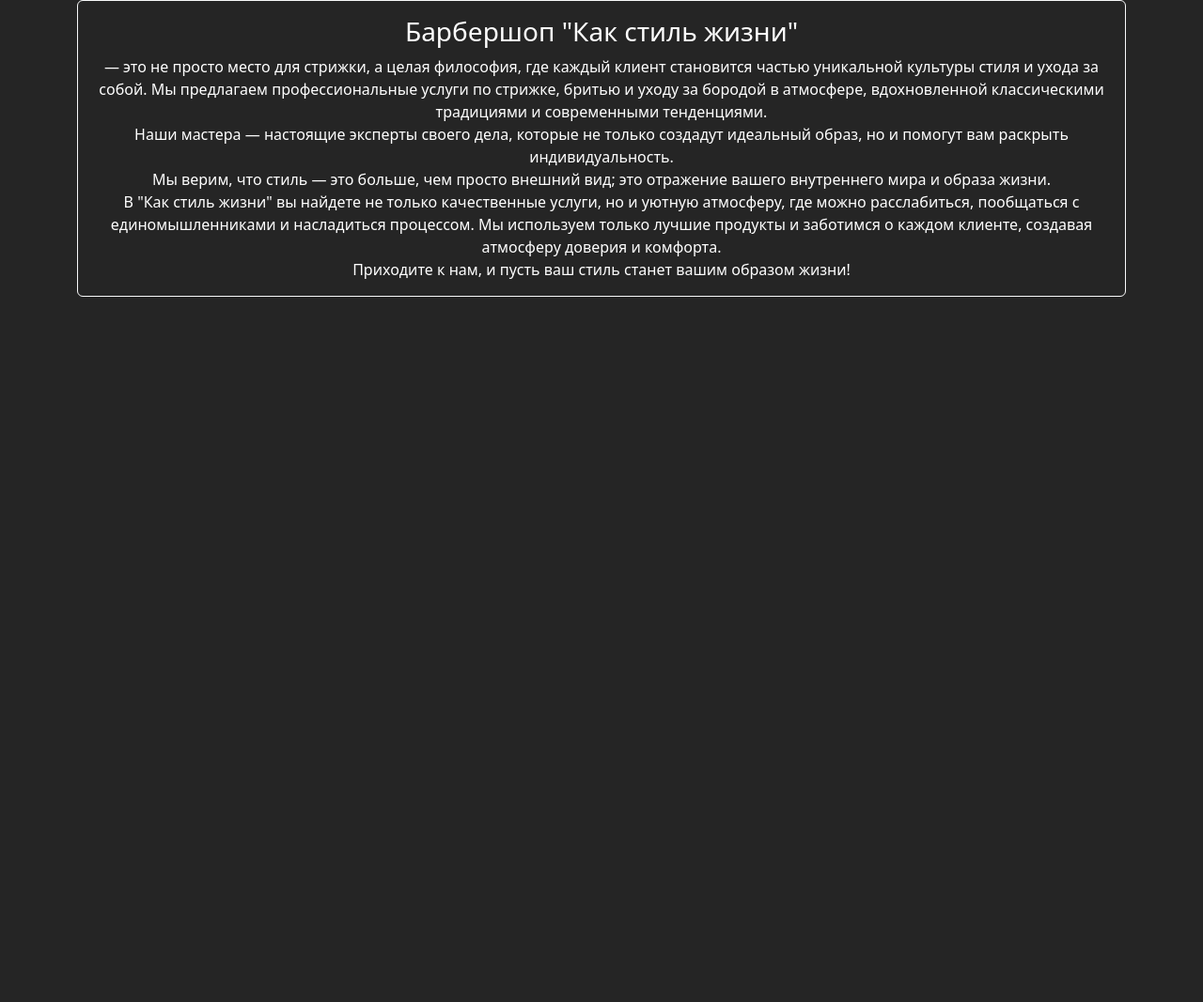
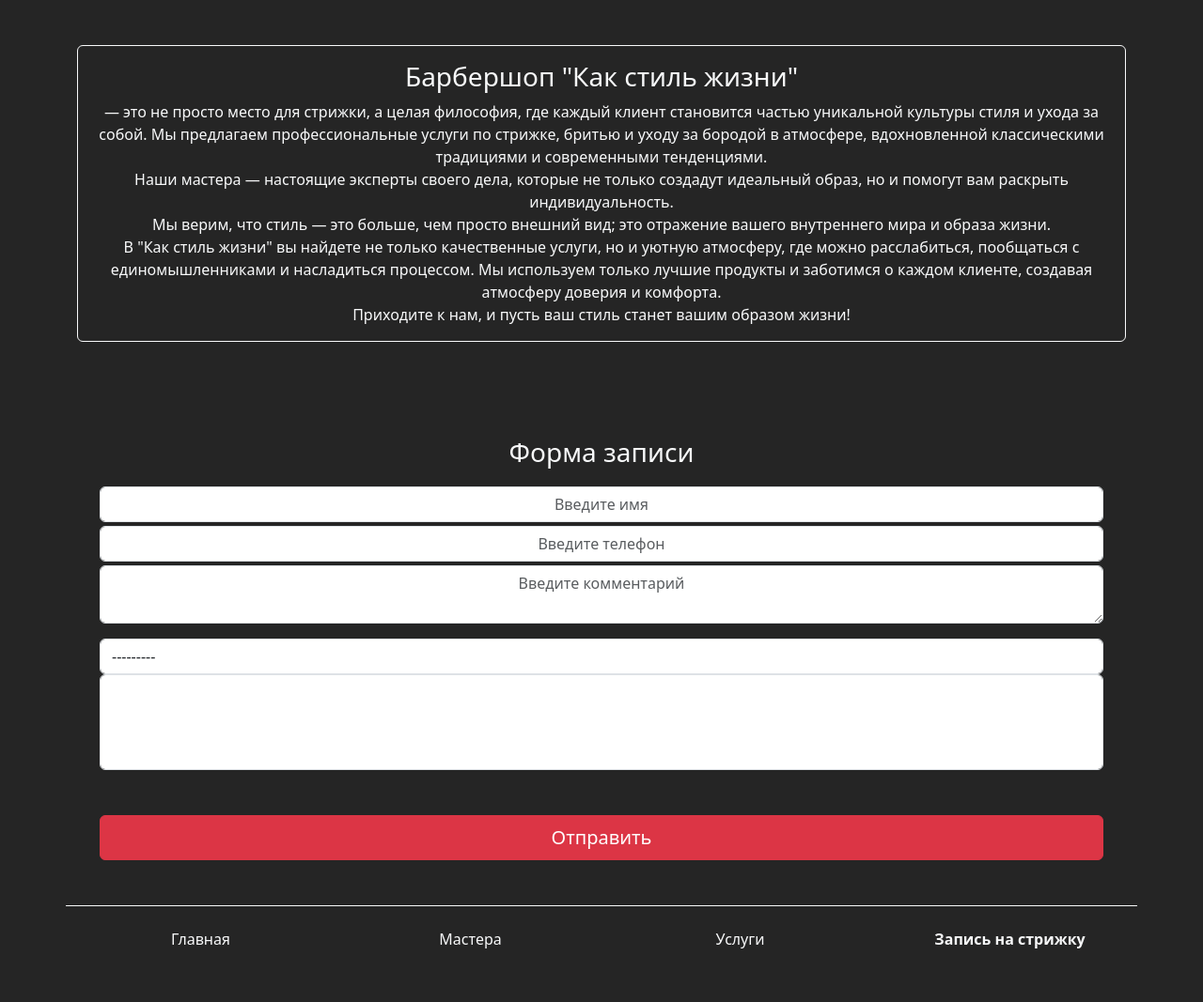
Before and after one commit to xaos10123/BARBER, a Django app: page / in a window 1280 px wide. Shown: the part 112-1179 px from the top of the page at 94% size. Before the commit the page ends 428 px from the top, so only its background shows below. Run offline with Django 5.2, Linux system fonts and the light colour scheme; tables that the repository leaves empty hold one stand-in row (values such as "Sample post").

Commit message:
Изменения шаблонов

```diff
--- a/main/templates/main/base.html
+++ b/main/templates/main/base.html
@@ -12,7 +12,7 @@
 
     <header class="row d-flex align-items-center header">
         <div class="col col-md-4">
-            <a class="btn btn-outline-light fs-2 fw-bold mb-3 w-100">
+            <a class="btn btn-outline-light fs-2 fw-bold mb-3 w-100" id="main_page">
                 БАРБЕР
                 <p class="fs-6 m-0 text-secondary">Как стиль жизни</p>
             </a>
@@ -30,6 +30,10 @@
 
     </main>
 
+    <footer class="row d-flex justify-content-center align-items-center border-0 border-top border-light pt-3 mb-5">
+        {% include "main/include_menu_footer.html" %}
+    </footer>
+
     <script src="{% static "js/main.js" %}"></script>
     <script src="https://cdn.jsdelivr.net/npm/bootstrap@5.3.3/dist/js/bootstrap.bundle.min.js" integrity="sha384-YvpcrYf0tY3lHB60NNkmXc5s9fDVZLESaAA55NDzOxhy9GkcIdslK1eN7N6jIeHz" crossorigin="anonymous"></script>
 
--- a/main/templates/main/include_about.html
+++ b/main/templates/main/include_about.html
@@ -1,5 +1,5 @@
-<div class="row">
-    <div class="col text-center border border-1 border-light rounded-2 p-3">
+<section class="row my-5">
+    <div class="col text-center border border-1 border-light rounded-2 p-3 text-light">
         <h3> Барбершоп "Как стиль жизни" </h3>— это не просто место для стрижки,
         а целая философия, где каждый клиент становится частью уникальной культуры стиля
          и ухода за собой. Мы предлагаем профессиональные услуги по стрижке,
@@ -20,4 +20,4 @@
 
         Приходите к нам, и пусть ваш стиль станет вашим образом жизни!
     </div>
-</div>
+</section>
--- /dev/null
+++ b/main/templates/main/include_form_visit.html
@@ -0,0 +1,25 @@
+<section class="row d-flex justify-content-center align-items-center m-auto">
+    <div class="col">
+        <p id="orderForm" class="text-light fs-3 text-center">Форма записи</p>
+        <form action="" method="post" style="color:black;">
+            {% csrf_token %}
+
+
+            <input type="text" id="name" name="name" placeholder="Введите имя" class="form-control mb-1 text-center">
+
+
+            <input type="text" id="phone" name="phone" placeholder="Введите телефон" class="form-control mb-1 text-center">
+
+
+            <textarea type="text" id="name" name="comment" placeholder="Введите комментарий" class="form-control mb-3 text-center"></textarea>
+
+            {{form.master}}
+
+            {{form.services}}
+
+            <input type="submit" value="Отправить" class="btn btn-danger mx-auto my-5 w-100 p-2 fs-5">
+
+
+        </form>
+    </div>
+</section>
--- /dev/null
+++ b/main/templates/main/include_master.html
@@ -0,0 +1,10 @@
+<section class="row my-5" id="masters">
+    {% for master in masters %}
+
+    <div class="col d-flex justify-content-center align-items-center flex-column text-light">
+        <img src="{{master.photo.url}}" alt="" width="200" height="200" class="rounded-circle">
+        {{master}}
+    </div>
+
+    {% endfor %}
+</section>
--- a/main/templates/main/include_menu.html
+++ b/main/templates/main/include_menu.html
@@ -1,14 +1,14 @@
-{% for link in menu  %}
+{% for link in menu %}
 
-{% if forloop.last %}
+    {% if forloop.last %}
 
-<a href="{{link.url_name}}" class="btn btn-outline-danger ms-2 fw-bold text-danger">{{link.title}}</a>
+        <a href="{{link.url}}" class="btn btn-outline-danger ms-2 fw-bold">{{link.title}}</a>
 
-{% else %}
+    {% else %}
 
-<a href="{{link.url_name}}" class="btn btn-outline-light mx-2 ">{{link.title}}</a>
+        <a href="{{link.url}}" class="btn btn-outline-light mx-2 ">{{link.title}}</a>
 
-{% endif %}
+    {% endif %}
 
 
 {% endfor %}
--- /dev/null
+++ b/main/templates/main/include_menu_footer.html
@@ -0,0 +1,14 @@
+{% for link in menu %}
+
+    {% if forloop.last %}
+
+        <a href="{{link.url}}" class="col btn text-light d-flex justify-content-center ms-2 fw-bold">{{link.title}}</a>
+
+    {% else %}
+
+        <a href="{{link.url}}" class="col btn text-light d-flex justify-content-center mx-2 ">{{link.title}}</a>
+
+    {% endif %}
+
+
+{% endfor %}
--- a/main/templates/main/index.html
+++ b/main/templates/main/index.html
@@ -4,4 +4,8 @@
 
     {% include "main/include_about.html" %}
 
+    {% include "main/include_master.html" %}
+
+    {% include "main/include_form_visit.html" %}
+
 {% endblock content %}
```
